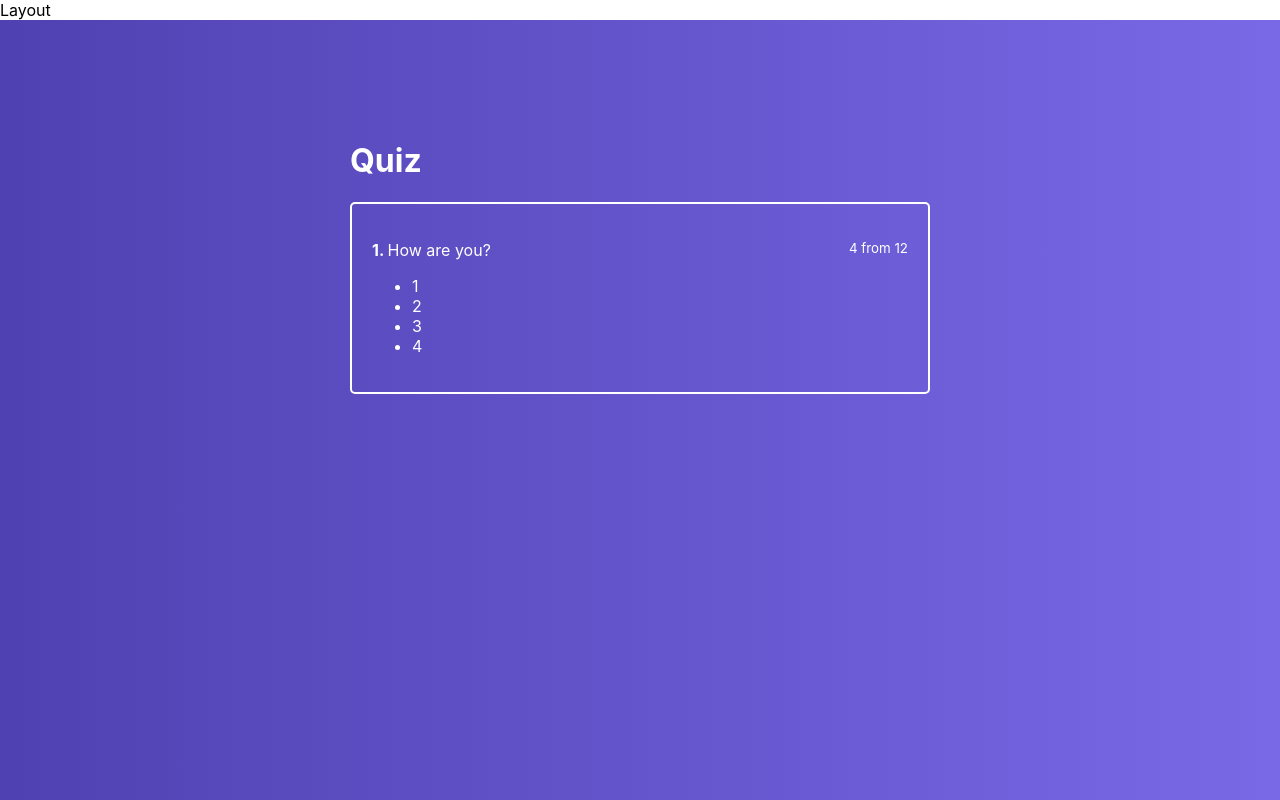
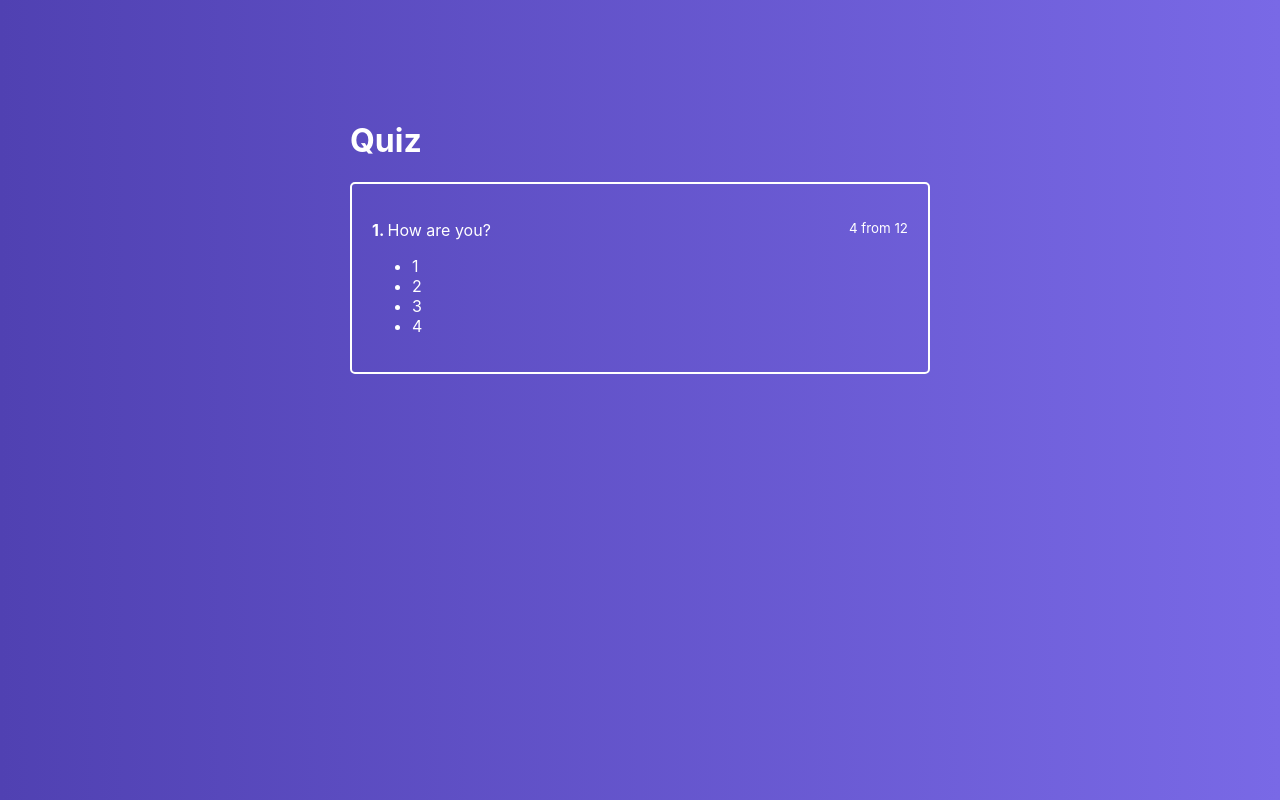
Before and after one commit to Zhanadil1509/react-quiz, a React app: page / in a window 1280 px wide. Built offline with nearby package versions, Linux system fonts and the light colour scheme.

Commit message:
return project

```diff
--- a/src/App.js
+++ b/src/App.js
@@ -7,7 +7,7 @@ class App extends Component {
         return (
             <Layout>
               <Quiz>
-                  <h1>React JS</h1>
+
               </Quiz>
             </Layout>
         )
--- a/src/hoc/Layout/Layout.js
+++ b/src/hoc/Layout/Layout.js
@@ -5,7 +5,6 @@ class Layout extends Component {
     render() {
         return (
             <Layouts>
-                Layout
               <main>
                 {this.props.children}
               </main>
```
